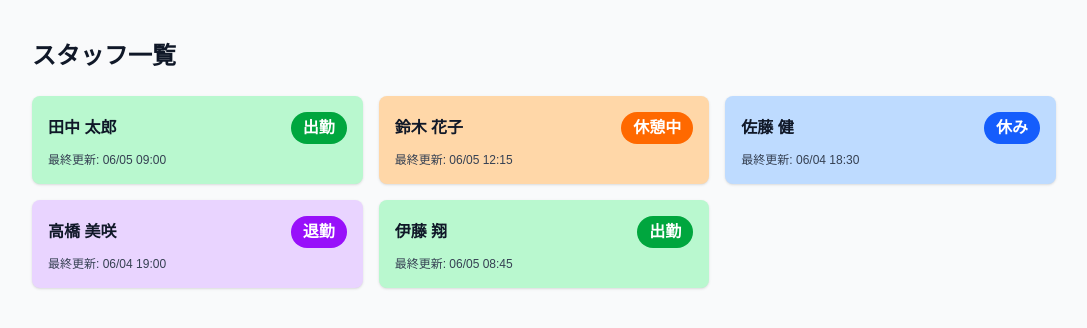
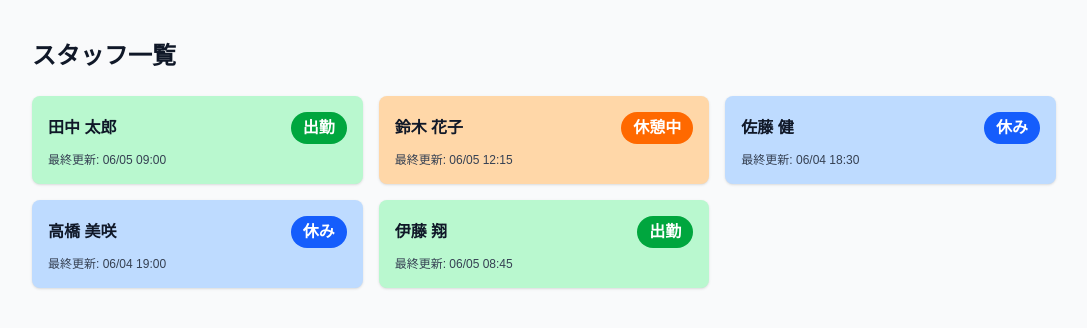
Before and after one commit to iwariku/maai, a Next.js app: page / in a window 1280 px wide. Shown: the top 328 px of the page, without its empty margins (96-1183 px from the left). Built offline with nearby package versions, Linux system fonts and the light colour scheme.

Commit message:
refactor: 退勤(off-duty)ステータスを削除

```diff
--- a/src/features/user/constants/statusDisplay.ts
+++ b/src/features/user/constants/statusDisplay.ts
@@ -30,13 +30,6 @@ export const STATUS_DISPLAY_MAP: Record<EmployeeStatus, StatusDisplay> = {
     badgeStyle: 'bg-blue-600 text-white',
     ringStyle: 'ring-blue-600',
   },
-  'off-duty': {
-    value: 'off-duty',
-    label: '退勤',
-    cardStyle: 'bg-purple-200',
-    badgeStyle: 'bg-purple-600 text-white',
-    ringStyle: 'ring-purple-600',
-  },
 };
 
 export const STATUS_DISPLAYS: StatusDisplay[] = Object.values(STATUS_DISPLAY_MAP);
--- a/src/features/user/mock/mock.ts
+++ b/src/features/user/mock/mock.ts
@@ -22,7 +22,7 @@ export const mockUsers: User[] = [
   {
     id: 'u-004',
     name: '高橋 美咲',
-    status: 'off-duty',
+    status: 'holiday',
     updatedAt: new Date('2026-06-04T19:00:00+09:00'),
   },
   {
--- a/src/features/user/types.ts
+++ b/src/features/user/types.ts
@@ -1,4 +1,4 @@
-export type EmployeeStatus = 'available' | 'break' | 'holiday' | 'off-duty';
+export type EmployeeStatus = 'available' | 'break' | 'holiday';
 
 export type User = {
   id: string;
```
